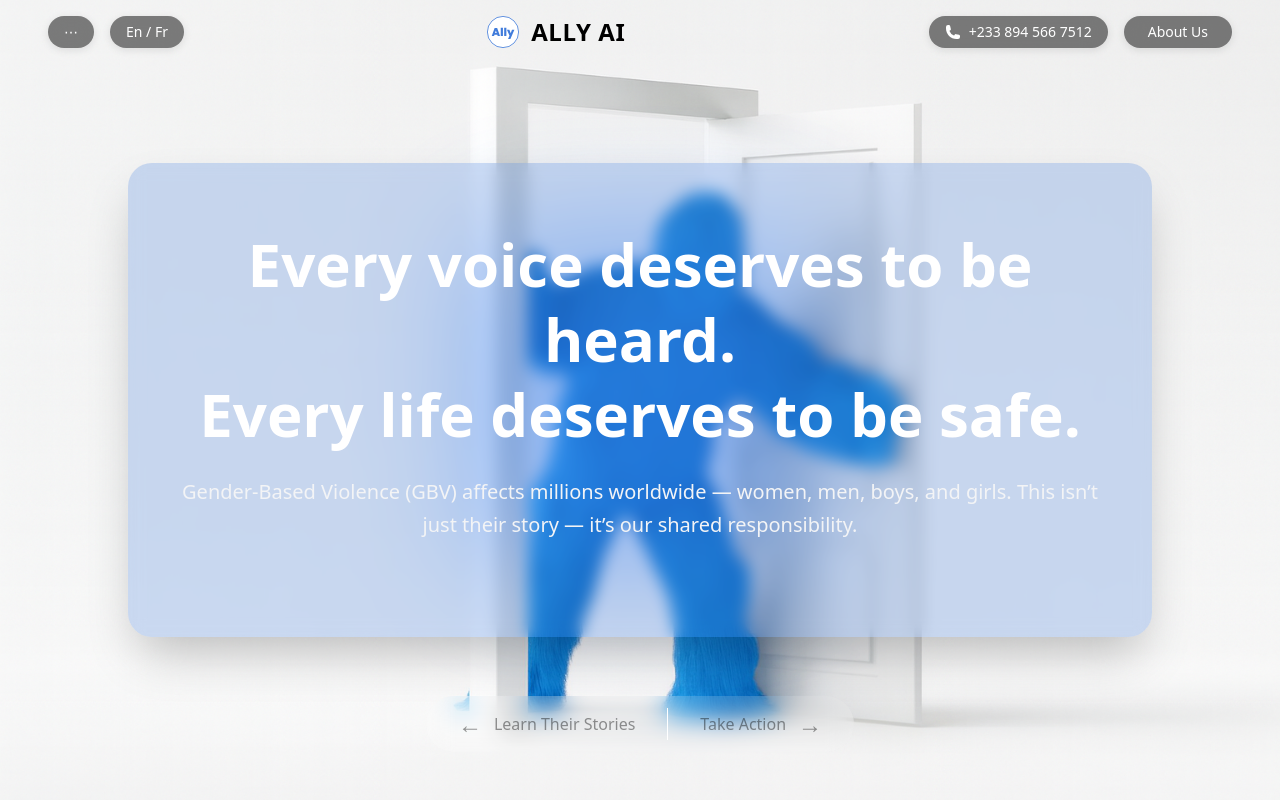
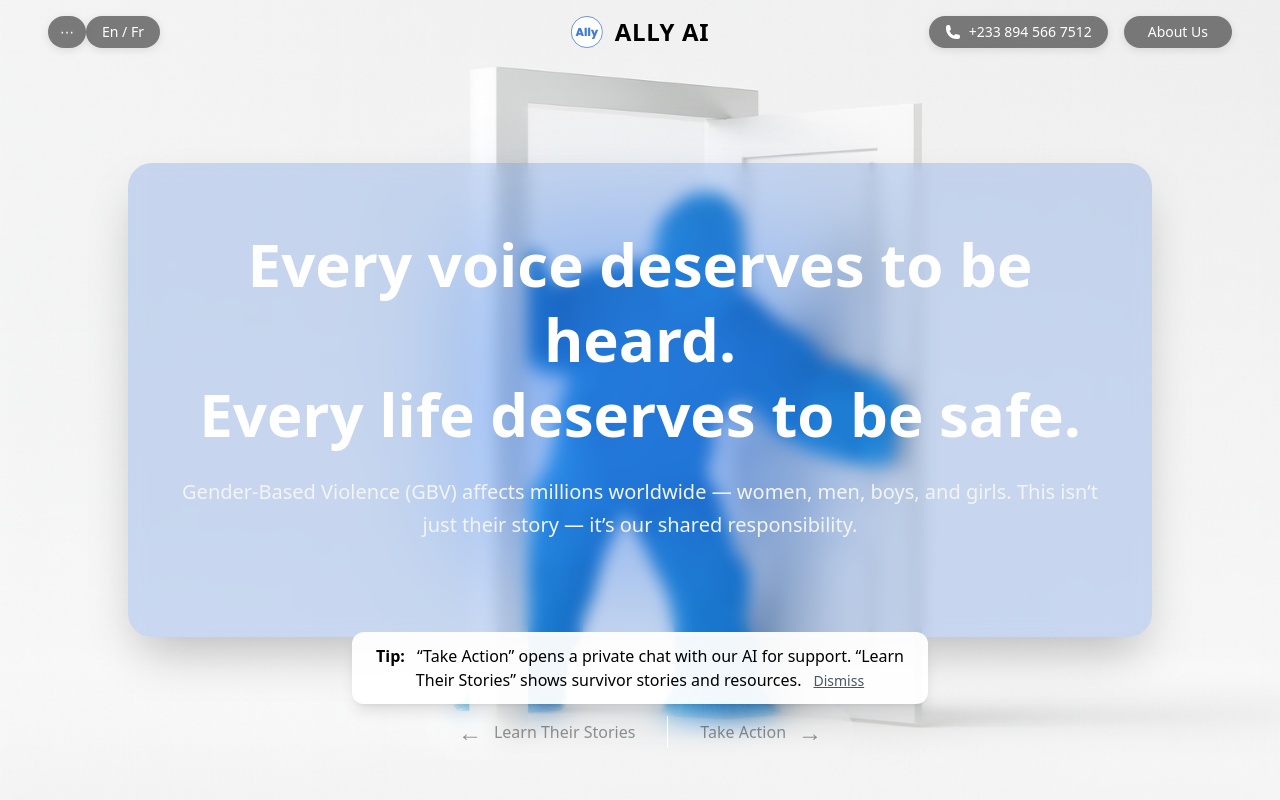
Before and after one commit to gamortseye/Ally-AI, a React (Vite) app: page / in a window 1280 px wide. Shown: the top 800 px of the page. Built offline with nearby package versions, Linux system fonts and the light colour scheme.

Commit message:
beta cont...

```diff
--- a/src/components/HeroSection.jsx
+++ b/src/components/HeroSection.jsx
@@ -291,19 +291,26 @@ const LandingPageIntegrated = ({ onClose }) => {
 
 const HeroSection = () => {
   const [showLanding, setShowLanding] = useState(false);
-  const [showStories, setShowStories] = useState(false); // NEW: show stories screen
-  const [autoBlur, setAutoBlur] = useState(false); // auto blur after landing shows
-  const [showSpinner, setShowSpinner] = useState(false); // show spinner while navigating
-  const [showPreloadUI, setShowPreloadUI] = useState(false); // show smart loading UI while preloading
+  const [showStories, setShowStories] = useState(false);
+  const [autoBlur, setAutoBlur] = useState(false);
+  const [showSpinner, setShowSpinner] = useState(false);
+  const [showPreloadUI, setShowPreloadUI] = useState(false);
+
+  // Nav collapse state for mobile (three-dot toggles this)
+  const [navCollapsed, setNavCollapsed] = useState(false);
+
+  // tutorial hint visibility (shown on mount for a longer time)
+  const [showTutorial, setShowTutorial] = useState(true);
+
   const navigate = useNavigate();
   const blurTimerRef = useRef(null);
   const navigateTimerRef = useRef(null);
   const preloadTimerRef = useRef(null);
+  const tutorialTimerRef = useRef(null);
 
   useEffect(() => {
     // Manage auto blur after landing appears
     if (showLanding) {
-      // wait ~2s then blur (adjust to taste)
       blurTimerRef.current = setTimeout(() => setAutoBlur(true), 2000);
     } else {
       setAutoBlur(false);
@@ -318,6 +325,17 @@ const HeroSection = () => {
   }, [showLanding]);
 
   useEffect(() => {
+    // tutorial lasts longer: 15s by default
+    tutorialTimerRef.current = setTimeout(() => setShowTutorial(false), 15000);
+    return () => {
+      if (tutorialTimerRef.current) {
+        clearTimeout(tutorialTimerRef.current);
+        tutorialTimerRef.current = null;
+      }
+    };
+  }, []);
+
+  useEffect(() => {
     // cleanup navigate/preload timers when component unmounts
     return () => {
       if (navigateTimerRef.current) {
@@ -328,30 +346,23 @@ const HeroSection = () => {
         clearTimeout(preloadTimerRef.current);
         preloadTimerRef.current = null;
       }
+      if (tutorialTimerRef.current) {
+        clearTimeout(tutorialTimerRef.current);
+        tutorialTimerRef.current = null;
+      }
     };
   }, []);
 
   const handleYesClick = async () => {
-    // show cup spinner immediately (blocks basic UI)
     setShowSpinner(true);
-
-    // also show the smarter preload UI shortly after (tiny delay for smoothness)
     preloadTimerRef.current = setTimeout(() => setShowPreloadUI(true), 220);
 
     try {
-      // Preload the login page module so that when we navigate the route already has code.
-      // Adjust path if your LoginPage file is elsewhere.
       await import("../LoginPage");
-
-      // Give the user a short, pleasant pause so the preload UI is visible slightly.
-      // This prevents a jarring instant route-change and covers the blank page window.
       navigateTimerRef.current = setTimeout(() => {
-        // navigate to login route - app should render quickly since module is preloaded
         navigate("/login");
-        // After navigate the current component will unmount and UI overlays removed.
       }, 600);
     } catch (err) {
-      // If preload fails, still navigate (fallback), but keep spinner for a moment
       console.error("Preload failed, navigating anyway:", err);
       navigateTimerRef.current = setTimeout(() => {
         navigate("/login");
@@ -359,20 +370,31 @@ const HeroSection = () => {
     }
   };
 
+  // Toggle mobile nav visibility (only affects small screens; md+ stays as before)
+  const toggleMobileNav = () => setNavCollapsed((s) => !s);
+
   return (
     <section className="relative flex flex-col min-h-screen text-white overflow-hidden">
-      {/* Persistent Navigation (stays visible on all screens) */}
+      {/* Persistent Navigation */}
       <motion.nav
-        className="absolute top-0 left-0 right-0 z-50 flex justify-between items-center px-4 sm:px-6 md:px-12 py-4"
+        className={`absolute top-0 left-0 right-0 z-50 px-4 sm:px-6 md:px-12 py-4`}
         initial={{ y: -50, opacity: 0 }}
         animate={{ y: 0, opacity: 1 }}
         transition={{ duration: 1, ease: "easeOut" }}
       >
-        {/* Left buttons */}
-        <div className="flex items-center space-x-3 sm:space-x-4">
+        <div
+          // on mobile, when collapsed we want logo centered; on desktop keep justify-between
+          className={`relative flex items-center ${
+            navCollapsed ? "justify-center" : "justify-between"
+          } md:justify-between`}
+        >
+          {/* Three-dot button (always visible, single instance) */}
+          <div className="absolute left-4 md:static z-50">
             <motion.button
               whileHover={{ scale: 1.1 }}
-            className="text-white px-3 sm:px-4 rounded-full h-8 flex items-center justify-center text-sm backdrop-blur-md"
+              onClick={toggleMobileNav}
+              aria-label="Toggle nav"
+              className="text-white px-3 rounded-full h-8 flex items-center justify-center text-sm backdrop-blur-md"
               style={{
                 backgroundColor: "rgba(0, 0, 0, 0.5)",
                 boxShadow: "0 2px 8px rgba(0, 0, 0, 0.1)",
@@ -380,6 +402,12 @@ const HeroSection = () => {
             >
               ⋯
             </motion.button>
+          </div>
+
+          {/* Left extras (language etc.) — collapsible only on mobile */}
+          <div
+            className={`${navCollapsed ? "hidden md:flex" : "flex md:flex"} items-center space-x-3 sm:space-x-4 ml-12 md:ml-0`}
+          >
             <motion.button
               whileHover={{ scale: 1.1 }}
               className="text-white px-3 sm:px-4 rounded-full h-8 flex items-center justify-center text-sm backdrop-blur-md"
@@ -392,21 +420,29 @@ const HeroSection = () => {
             </motion.button>
           </div>
 
-        {/* Center Logo */}
+          {/* Center Logo — absolutely centered so hiding left/right keeps it visually centered on mobile */}
           <motion.div
+            className="absolute left-1/2 transform -translate-x-1/2 flex items-center space-x-2 sm:space-x-3 pointer-events-none md:pointer-events-auto"
             initial={{ scale: 0.8, opacity: 0 }}
             animate={{ scale: 1, opacity: 1 }}
             transition={{ duration: 1 }}
-          className="flex items-center space-x-2 sm:space-x-3"
+            style={{ pointerEvents: "none" }} // keep logo non-interactive to avoid blocking small buttons on mobile
           >
-          <img src={Allylogo} alt="Ally Logo" className="w-6 h-6 sm:w-8 sm:h-8" />
-          <span className="hidden sm:inline text-xl sm:text-2xl font-bold text-black tracking-wide">
+            <img
+              src={Allylogo}
+              alt="Ally Logo"
+              className="w-6 h-6 sm:w-8 sm:h-8 pointer-events-none"
+            />
+            <span className="hidden sm:inline text-xl sm:text-2xl font-bold text-black tracking-wide pointer-events-none">
               ALLY AI
             </span>
           </motion.div>
 
-        {/* Right Buttons */}
-        <div className="flex items-center space-x-3 sm:space-x-4">
+          {/* Right extras (phone, about) — collapsible only on mobile */}
+          <div
+            className={`${navCollapsed ? "hidden md:flex" : "flex md:flex"} items-center space-x-3 sm:space-x-4`}
+            style={{ marginLeft: "auto" }}
+          >
             <motion.button
               whileHover={{ scale: 1.1 }}
               className="text-white px-3 sm:px-4 rounded-full h-8 flex items-center justify-center text-xs sm:text-sm backdrop-blur-md"
@@ -429,6 +465,7 @@ const HeroSection = () => {
             >
               About Us
             </motion.button>
+          </div>
         </div>
       </motion.nav>
 
@@ -454,7 +491,7 @@ const HeroSection = () => {
             ></div>
 
             {/* Blue Glow */}
-            <div className="absolute inset-0 flex items-center justify-center">
+            <div className="absolute inset-0 flex items-center justify-center pointer-events-none">
               <div className="w-64 h-64 md:w-80 md:h-80 bg-blue-500 opacity-40 blur-3xl"></div>
             </div>
 
@@ -490,9 +527,9 @@ const HeroSection = () => {
                 </motion.p>
               </motion.div>
 
-              {/* Bottom Buttons */}
+              {/* Bottom Buttons (moved closer on mobile: bottom-4; desktop unchanged) */}
               <motion.div
-                className="absolute bottom-10 sm:bottom-12 flex justify-center w-full"
+                className="absolute bottom-4 sm:bottom-10 flex justify-center w-full"
                 initial={{ opacity: 0, y: 40 }}
                 animate={{ opacity: 1, y: 0 }}
                 transition={{ delay: 1.2, duration: 1 }}
@@ -503,7 +540,7 @@ const HeroSection = () => {
                 >
                   <motion.button
                     whileHover={{ scale: 1.05 }}
-                    onClick={() => setShowStories(true)} // OPEN stories
+                    onClick={() => setShowStories(true)}
                     className="flex items-center space-x-2 sm:space-x-3 px-4 sm:px-8 py-2 sm:py-3 hover:bg-white hover:bg-opacity-10 transition-all text-sm sm:text-base"
                     style={{ color: "rgba(0,0,0,0.41)" }}
                   >
@@ -527,7 +564,7 @@ const HeroSection = () => {
             </div>
           </motion.div>
         ) : showLanding ? (
-          // === TAKE ACTION LANDING (your existing landing) ===
+          // === TAKE ACTION LANDING ===
           <motion.div
             key="landing"
             initial={{ opacity: 0, scale: 0.95 }}
@@ -590,10 +627,33 @@ const HeroSection = () => {
         )}
       </AnimatePresence>
 
-      {/* Show global spinner while initial action happens */}
+      {/* Tutorial hint (appears for longer and on desktop too) */}
+      <AnimatePresence>
+        {showTutorial && (
+          <motion.div
+            key="tutorial"
+            initial={{ opacity: 0, y: 8 }}
+            animate={{ opacity: 1, y: 0 }}
+            exit={{ opacity: 0 }}
+            transition={{ duration:0.8}}
+            className="fixed left-1/2 transform -translate-x-1/2 bottom-20 md:bottom-24 z-50 max-w-xl w-[90%] md:w-auto"
+          >
+            <div className="bg-white/95 text-black px-4 py-3 rounded-xl shadow-lg text-center text-sm md:text-base">
+              <strong>Tip:</strong> <span className="ml-2">“Take Action” opens a private chat with our AI for support. “Learn Their Stories” shows survivor stories and resources.</span>
+              <button
+                onClick={() => setShowTutorial(false)}
+                className="ml-3 text-sm text-gray-600 underline"
+                aria-label="Dismiss tutorial"
+              >
+                Dismiss
+              </button>
+            </div>
+          </motion.div>
+        )}
+      </AnimatePresence>
+
+      {/* Overlays */}
       {showSpinner && <CupSpinner />}
-
-      {/* Show smart preload UI while login module loads (non-blocking visuals but keeps user informed) */}
       <AnimatePresence>
         {showPreloadUI && <PreloadLoadingOverlay logoSrc={Allylogo} />}
       </AnimatePresence>
```
Lines whose indentation alone changed are shown as unchanged.
